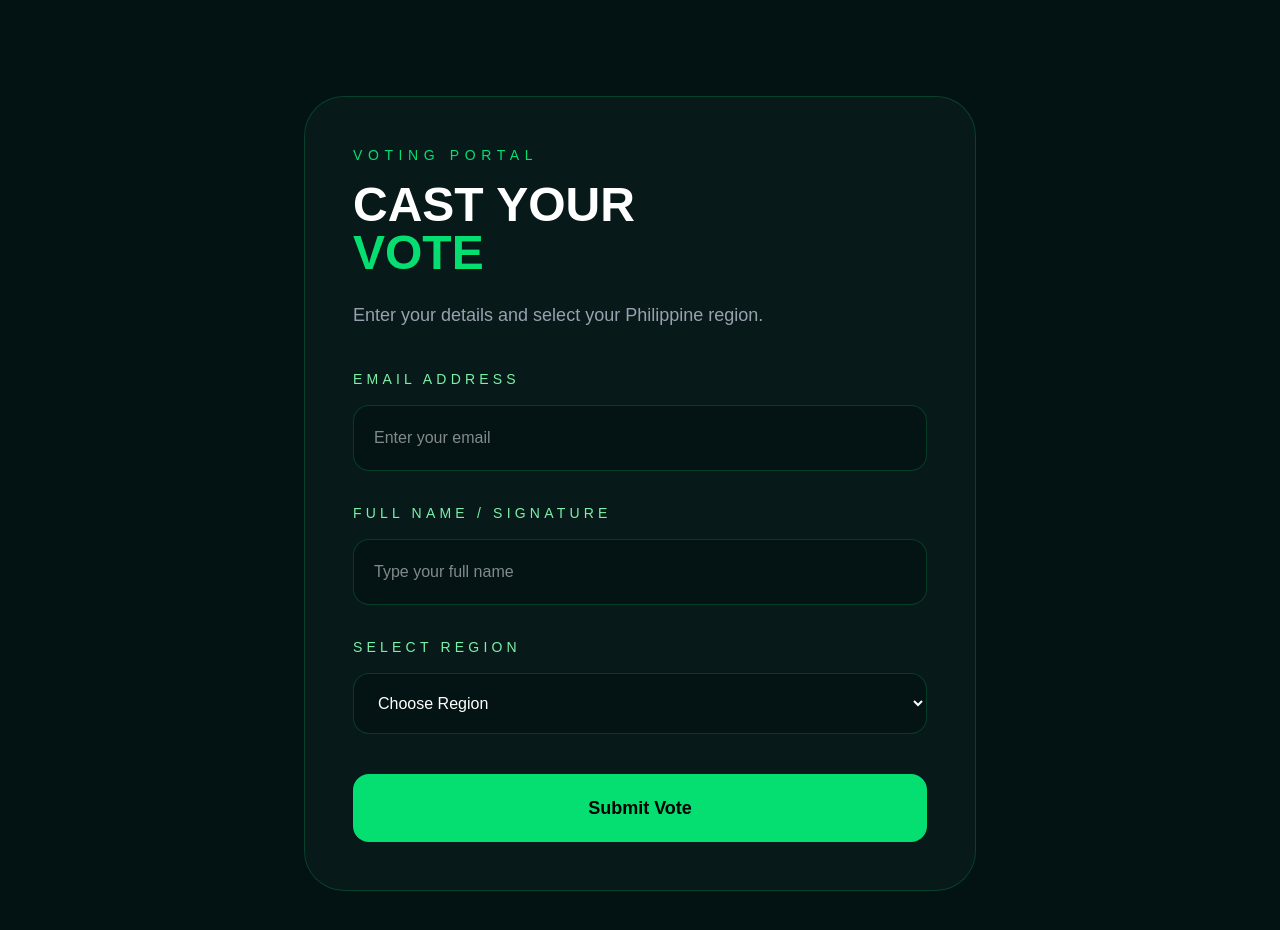
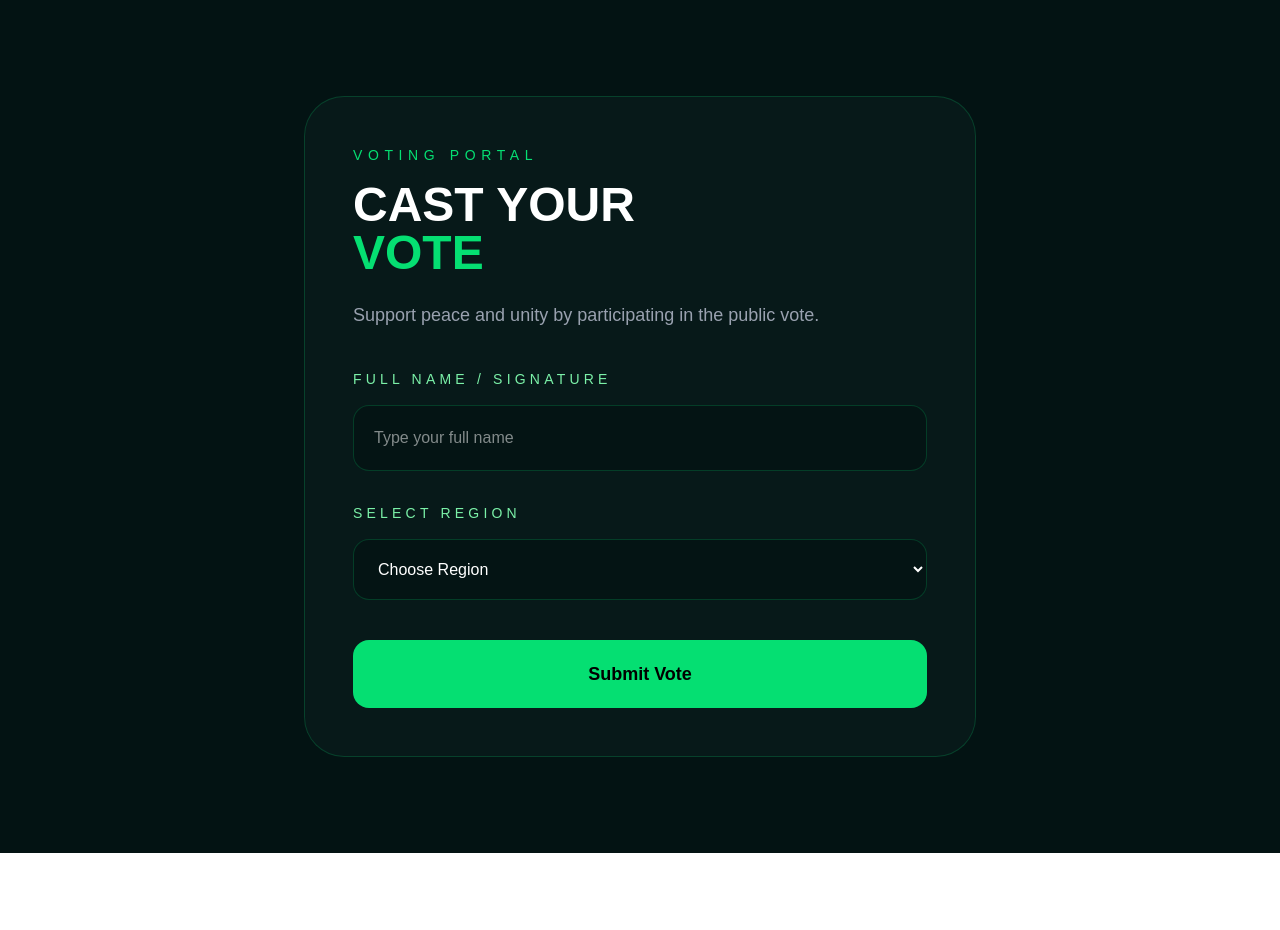
Before and after one commit to helloworld12345net/philippine-vote-map, a Next.js app: page /vote in a window 1280 px wide. Shown: the top 930 px of the page. After the commit the page ends 853 px from the top, so only its background shows below. Built offline with nearby package versions, Linux system fonts and the light colour scheme.

Commit message:
Remove email input and add device fingerprinting

```diff
--- a/app/vote/page.tsx
+++ b/app/vote/page.tsx
@@ -1,6 +1,7 @@
 "use client";
 
-import { useState } from "react";
+import { useEffect, useState } from "react";
+import FingerprintJS from "@fingerprintjs/fingerprintjs";
 
 const regions = [
   "Region I",
@@ -23,16 +24,28 @@ const regions = [
 ];
 
 export default function VotePage() {
-  const [email, setEmail] = useState("");
+
   const [signature, setSignature] = useState("");
   const [selectedRegion, setSelectedRegion] = useState("");
   const [loading, setLoading] = useState(false);
   const [message, setMessage] = useState("");
   const [alreadyVoted, setAlreadyVoted] = useState(false);
 
+  // CHECK LOCAL DEVICE LOCK
+  useEffect(() => {
+
+    const voted = localStorage.getItem("voted");
+
+    if (voted) {
+      setAlreadyVoted(true);
+      setMessage("This device has already voted.");
+    }
+
+  }, []);
+
   const handleVote = async () => {
 
-    if (!email || !signature || !selectedRegion) {
+    if (!signature || !selectedRegion) {
       setMessage("Please complete all fields.");
       return;
     }
@@ -41,13 +54,20 @@ export default function VotePage() {
 
       setLoading(true);
 
+      // GENERATE DEVICE FINGERPRINT
+      const fp = await FingerprintJS.load();
+
+      const result = await fp.get();
+
+      const fingerprintId = result.visitorId;
+
       const res = await fetch("/api/vote", {
         method: "POST",
         headers: {
           "Content-Type": "application/json",
         },
         body: JSON.stringify({
-          email,
+          fingerprintId,
           signature,
           region: selectedRegion,
         }),
@@ -59,6 +79,9 @@ export default function VotePage() {
         setMessage(data.error || "Something went wrong");
         return;
       }
+
+      // SAVE LOCAL LOCK
+      localStorage.setItem("voted", "true");
 
       setAlreadyVoted(true);
 
@@ -94,7 +117,7 @@ export default function VotePage() {
         </h1>
 
         <p className="mt-6 text-lg text-gray-400">
-          Enter your details and select your Philippine region.
+          Support peace and unity by participating in the public vote.
         </p>
 
         {alreadyVoted ? (
@@ -108,7 +131,9 @@ export default function VotePage() {
             <p className="mt-4 text-lg text-gray-300">
               {message}
             </p>
+
             <div className="mt-8 flex justify-center">
+
               <a
                 href="/"
                 className="
@@ -126,32 +151,17 @@ export default function VotePage() {
               >
                 Check Results
               </a>
+
             </div>
+
           </div>
 
         ) : (
 
           <>
 
-            {/* EMAIL */}
+            {/* SIGNATURE */}
             <div className="mt-10">
-
-              <label className="mb-4 block text-sm uppercase tracking-[0.3em] text-green-300">
-                Email Address
-              </label>
-
-              <input
-                type="email"
-                value={email}
-                onChange={(e) => setEmail(e.target.value)}
-                placeholder="Enter your email"
-                className="w-full rounded-2xl border border-green-400/20 bg-[#041414] p-5 text-white outline-none"
-              />
-
-            </div>
-
-            {/* SIGNATURE */}
-            <div className="mt-8">
 
               <label className="mb-4 block text-sm uppercase tracking-[0.3em] text-green-300">
                 Full Name / Signature
@@ -196,7 +206,20 @@ export default function VotePage() {
             <button
               onClick={handleVote}
               disabled={loading}
-              className="mt-10 w-full rounded-2xl bg-green-400 px-8 py-5 text-lg font-bold text-black transition hover:bg-green-300 disabled:opacity-50"
+              className="
+                mt-10
+                w-full
+                rounded-2xl
+                bg-green-400
+                px-8
+                py-5
+                text-lg
+                font-bold
+                text-black
+                transition
+                hover:bg-green-300
+                disabled:opacity-50
+              "
             >
               {loading ? "Submitting..." : "Submit Vote"}
             </button>
```
Lines whose indentation alone changed are shown as unchanged.
